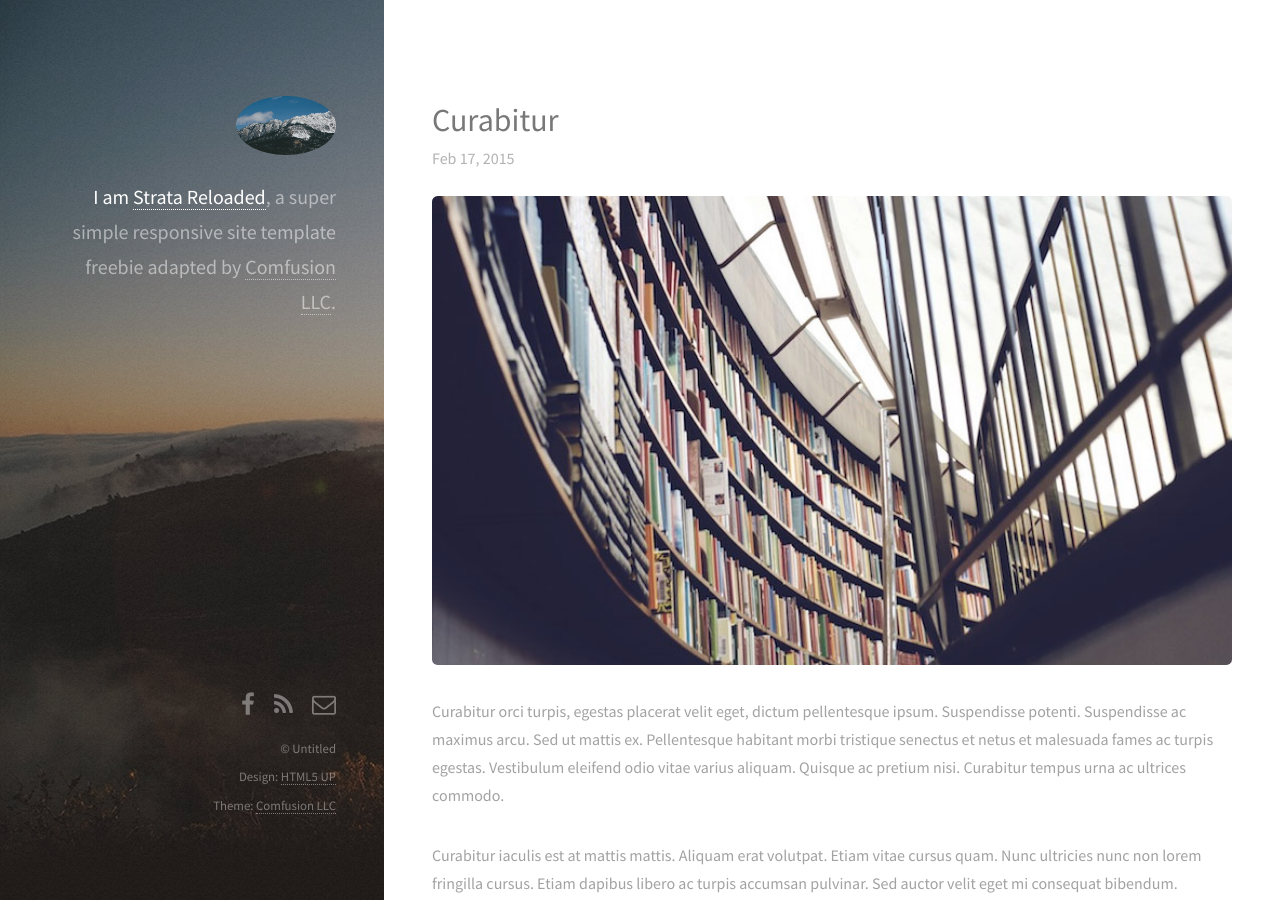
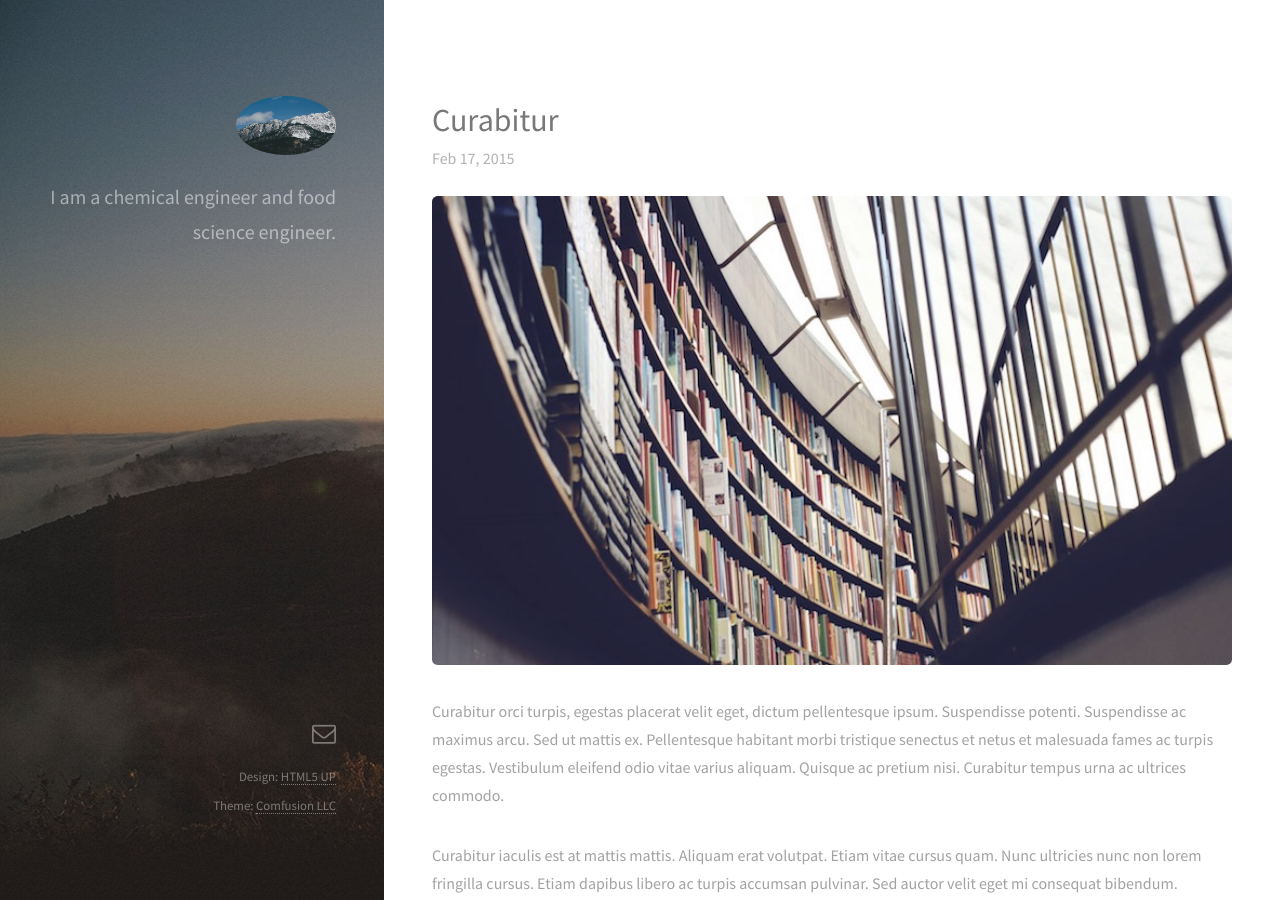
Before and after one commit to yujiema/yujiema.github.io, a Jekyll site: the page built from index.html, in a window 1280 px wide and 900 px high. Built offline with Jekyll 4.4.1, drawn with Linux system fonts in a browser that asks for light colours; nearby versions of some CDN libraries.

Commit message:
Update some info

```diff
--- a/_layouts/default.html
+++ b/_layouts/default.html
@@ -26,9 +26,7 @@
 	<body id="top">
     <header id="header">
       <a href="{{ site.url }}" class="image avatar"><img class="editable" src="/images/avatar.jpg" alt="{{ site.author.name }}"></a>
-      <h1 class="editable"><strong>I am <a href="/">Strata Reloaded</a></strong>, a super simple<br>
-      responsive site template freebie<br>
-      adapted by <a href="http://comfusionllc.com">Comfusion LLC</a>.</h1>
+      <h1 class="editable">I am a chemical engineer and food science engineer.</h1>
     </header>
 
     {{ content }}
@@ -36,28 +34,19 @@
     <footer id="footer">
       <p class="editor-link"><a href="cloudcannon:collections/_data/social.yml" class="button"><strong>&#9998;</strong> Update Social Icons</a></p>
       <ul class="icons">
-        {% for account in site.data.social %}
-					<li>
-						<a {% if account.new_window %}target="_blank"{% endif %} href="{% include relative-src.html src=account.link %}" {% if account.social_icon %}class="icon fa-{{ account.social_icon | slugify }}"{% endif %}>
-              <span class="label">{{ account.name }}</span>
-						</a>
-					</li>
-				{% endfor %}
         {% if site.author.email %}
         <li>
-          <a href="mailto:{{ site.author.email }}" class="icon fa-envelope-o">
+          <a href="mailto:{{ mayujie0116@163.com }}" class="icon fa-envelope-o">
             <span class="label">Email</span>
           </a>
         </li>
         {% endif %}
       </ul>
       <ul class="copyright">
-          <li>&copy; Untitled</li>
           <li>Design: <a href="http://html5up.net">HTML5 UP</a></li>
           <li>Theme: <a href="http://comfusionllc.com">Comfusion LLC</a></li>
       </ul>
     </footer>
-
 		<script src="/js/jquery.min.js"></script>
 		<script src="/js/jquery.poptrox.min.js"></script>
 		<script src="/js/skel.min.js"></script>
```
